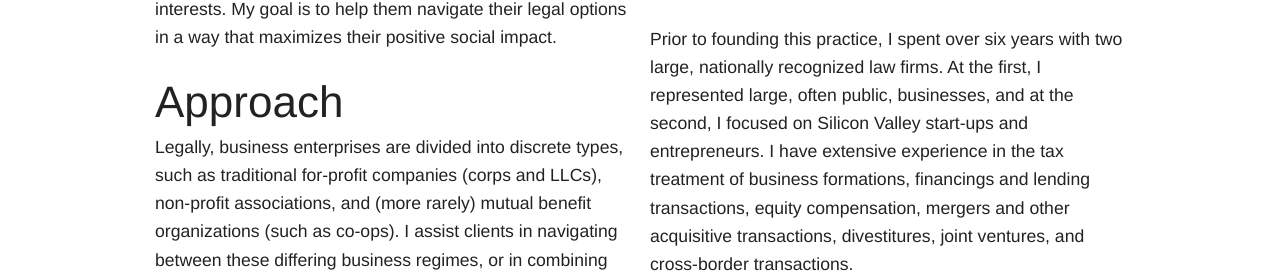
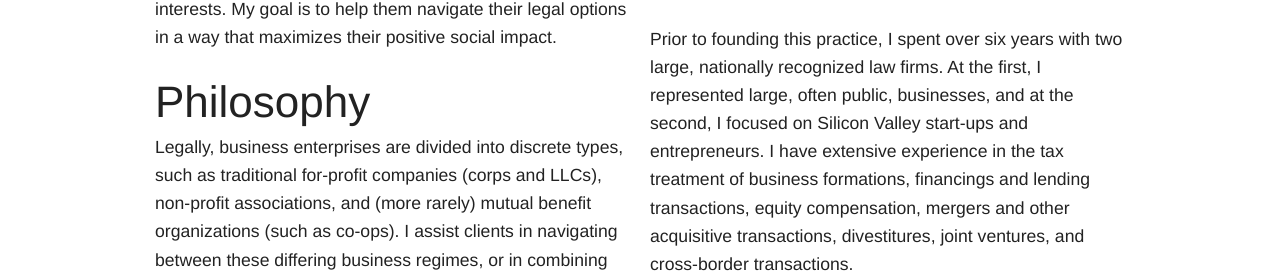
Before and after one commit to brianmik/bmaustinlaw, a Jekyll site: the page built from index.html, in a window 1280 px wide. Shown: the part 422-697 px from the top of the page. Built offline with Jekyll 4.4.1, drawn with Linux system fonts in a browser that asks for light colours.

Commit message:
Update index.html

```diff
--- a/index.html
+++ b/index.html
@@ -11,7 +11,7 @@ title: Brian Mikulencak Business Transactions and Tax Attorney - Home
           <section>
 	  <p>Social enterprises and impact investors eschew the traditional boundaries of business and finance. Traditional legal structures and approaches often fail to serve their best interests. My goal is to help them navigate their legal options in a way that maximizes their positive social impact.</p>
           <header class="space-none">
-            <h1 class="approach space-none">Approach  </h1>
+            <h1 class="approach space-none">Philosophy</h1>
           </header>
           <p>Legally, business enterprises are divided into discrete types, such as traditional for-profit companies (corps and LLCs), non-profit associations, and (more rarely) mutual benefit organizations (such as co-ops). I assist clients in navigating between these differing business regimes, or in combining elements of different business forms to create a legal structure that best serves the business and its stakeholders&mdash;for the long term.</p>
           <p class="space-none">In doing so, I guide my clients in considering all relevant factors, including growth of the business enterprise, &ldquo;exits&rdquo; and other transitions, current and future sources of financing, and the roles of employees, service providers, and even customers and other patrons throughout the growth of the venture.</p>
```
